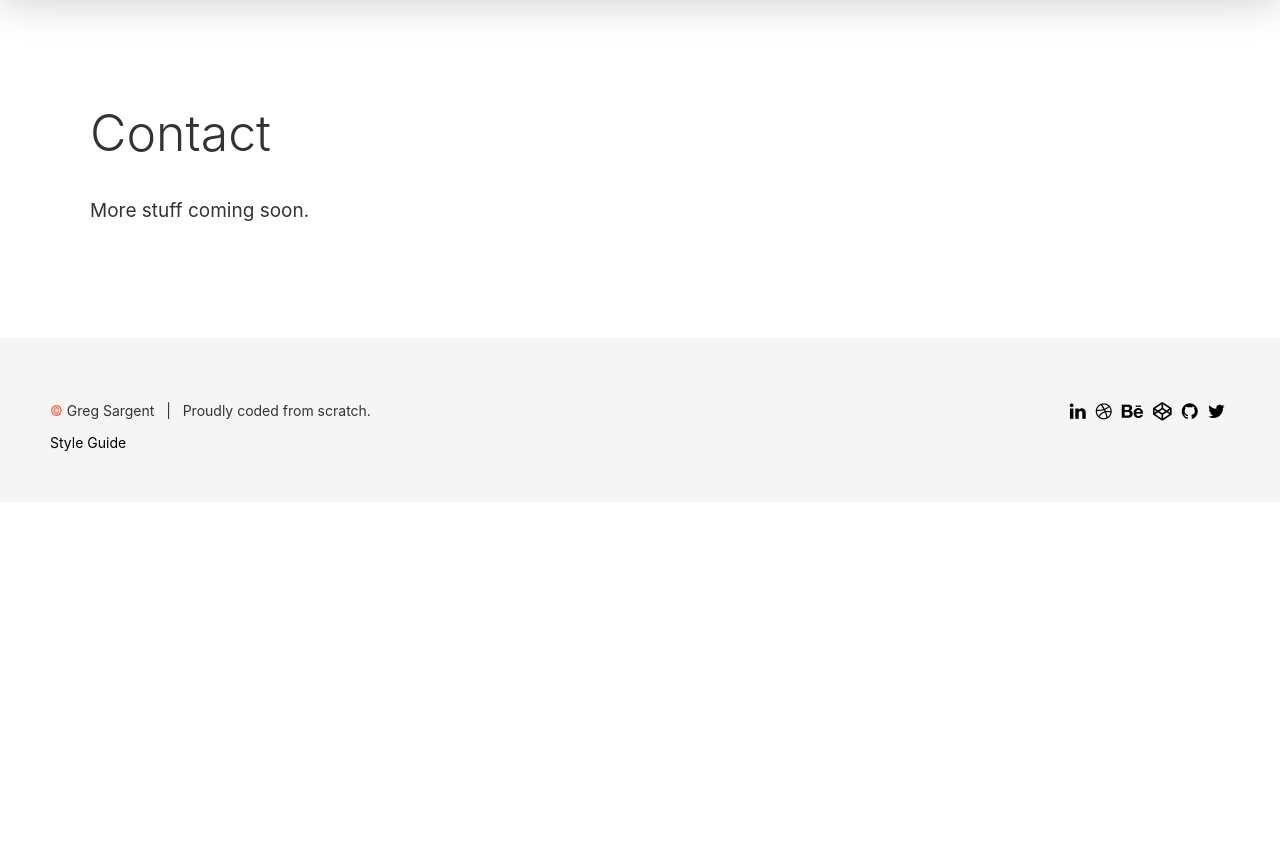
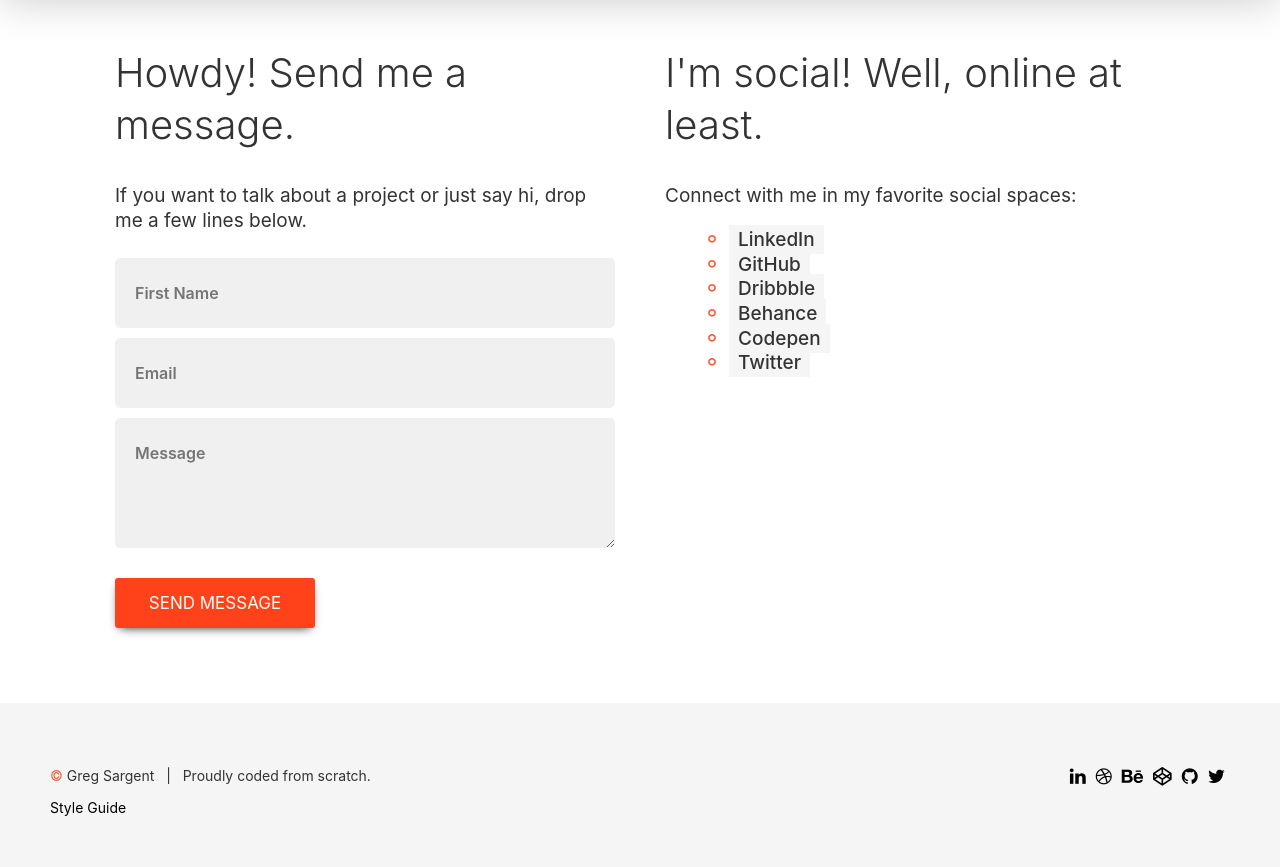
Before and after one commit to gksargent/gsargent.info, a PHP site: page /contact in a window 1280 px wide. Shown: the part 103-970 px from the top of the page. Before the commit the page ends 554 px from the top, so only its background shows below. Run offline with PHP 8.4, Linux system fonts and the light colour scheme; data that the repository does not hold is empty.

Commit message:
added contact page & form

```diff
--- a/about/index.php
+++ b/about/index.php
@@ -1,7 +1,6 @@
 <!DOCTYPE html>
 <html lang="en">
 <head>
-  <meta charset="UTF-8" />
   <link rel="stylesheet" href="/css/main.processed.css">
   <title>About | Greg Sargent, UI/Ix Designer</title>
   <meta name="description" content="Greg is a UX/UI Designer in the north Dallas area. Specializing in minimal modern design, Greg is currently working in the FinTech industry designing personal financial management tools at Alkami.">
--- a/articles/index.php
+++ b/articles/index.php
@@ -1,7 +1,6 @@
 <!DOCTYPE html>
 <html lang="en">
 <head>
-  <meta charset="UTF-8" />
   <link rel="stylesheet" href="/css/main.processed.css">
   <title>Articles | Greg Sargent, UI/Ix Designer</title>
   <meta name="description" content="Greg is a UX/UI Designer in the north Dallas area. Specializing in minimal modern design, Greg is currently working in the FinTech industry designing personal financial management tools at Alkami.">
--- a/contact/index.php
+++ b/contact/index.php
@@ -1,7 +1,14 @@
+<?php
+
+  if($_POST["message"]) {
+    mail("gksargent@gmail.com", "New message from gsargent.info contact page", $_POST["message"], "From:an@email.address");
+  }
+
+ ?>
+
 <!DOCTYPE html>
 <html lang="en">
 <head>
-  <meta charset="UTF-8" />
   <link rel="stylesheet" href="/css/main.processed.css">
   <title>College | Greg Sargent, UI/Ix Designer</title>
   <meta name="description" content="Greg is a UX/UI Designer in the north Dallas area. Specializing in minimal modern design, Greg is currently working in the FinTech industry designing personal financial management tools at Alkami.">
@@ -15,14 +22,42 @@
 <div class="content_wrapper">
 
   <main>
+    <div class="container">
+        <div class="columns">
 
-        <div class="container">
-          <div class="full">
-            <h1>Contact</h1>
-            <p>More stuff coming soon.</p>
-          </div>
-        </div><!-- end container -->
+          <div class="one-half column">
+            <h2>Howdy! Send me a message.</h2>
+            <p>If you want to talk about a project or just say hi, drop me a few lines below.
+            <form method="post" action="#">
+          <input type="text"
+                 placeholder="First Name"
+                 required="required"/>
+          <input type="email"
+                 placeholder="Email"
+                 required="required"/>
+          <textarea rows="4"
+                    placeholder="Message"
+                    required="required"></textarea>
+          <button class="primary-button"
+                  type="submit">Send Message</button>
+        </form>
+          </div> <!-- end half column -->
 
+          <div class="one-half column">
+            <h2>I'm social! Well, online at least.</h2>
+            <p>Connect with me in my favorite social spaces:</p>
+            <ul class="no-bullets">
+              <li><a href="https://www.linkedin.com/in/gksargent/" target="_blank">LinkedIn</a></li>
+              <li><a href="https://github.com/gksargent" target="_blank">GitHub</a></li>
+              <li><a href="https://dribbble.com/gksargent" target="_blank">Dribbble</a></li>
+              <li><a href="https://www.behance.net/gksargent44bc" target="_blank">Behance</a></li>
+              <li><a href="https://codepen.io/gsargent/" target="_blank">Codepen</a></li>
+              <li><a href="https://twitter.com/GregKSargent" target="_blank">Twitter</a></li>
+            </ul>
+          </div> <!-- end half column -->
+
+        </div><!-- end columns -->
+      </div><!-- end container -->
   </main>
 </div><!-- end content_wrapper -->
 
--- a/css/main.processed.css
+++ b/css/main.processed.css
@@ -1,4 +1,3 @@
-@charset "UTF-8";
 .color_swatches {
   background-color: white;
   border-radius: 5px;
@@ -87,7 +86,7 @@ tt {
 body {
   background-color: white;
   color: #333333;
-  font-family: -apple-system, BlinkMacSystemFont, “Segoe UI”, Roboto, Helvetica, Arial, sans-serif;
+  font-family: -apple-system, BlinkMacSystemFont, "Segoe UI", Roboto, Helvetica, Arial, sans-serif;
   font-size: 19px;
   font-weight: 400;
   height: 100vh;
@@ -191,6 +190,9 @@ figure {
   margin-left: auto;
   margin-right: auto; }
 
+.no-bullets {
+  list-style-type: none; }
+
 .primary-button {
   background-color: #ff421a;
   border: none;
@@ -199,7 +201,7 @@ figure {
   color: white;
   cursor: pointer;
   display: inline-block;
-  font-family: -apple-system, BlinkMacSystemFont, “Segoe UI”, Roboto, Helvetica, Arial, sans-serif;
+  font-family: -apple-system, BlinkMacSystemFont, "Segoe UI", Roboto, Helvetica, Arial, sans-serif;
   font-size: 17px;
   padding: 15px 25px;
   text-transform: uppercase;
@@ -221,17 +223,16 @@ Grid visualization stuff
 ======================================
 */
 .container {
-  margin: 10px auto;
+  margin: 0 auto;
   max-width: 1100px;
-  padding: 10px;
   width: 100%; }
 
 .columns {
   display: flex; }
   .columns .column {
-    margin: 10px 0 10px 0;
+    margin: 0;
     min-height: 25px;
-    padding: 10px; }
+    padding: 0 25px 0 25px; }
   .columns .full {
     width: 100%; }
   .columns .one-half {
@@ -531,7 +532,6 @@ footer {
 
 .cta-container {
   background-color: black;
-  color: black;
   font-size: 25px;
   height: 300px; }
   .cta-container .column {
@@ -563,8 +563,7 @@ footer {
   transition: all 250ms ease; }
 
 .cta-left:hover, .cta-right:hover {
-  opacity: .8;
-  transform: scale(10%); }
+  opacity: .8; }
 
 #portfolio-left {
   margin-right: 45px; }
@@ -653,4 +652,24 @@ footer {
   padding-left: 40px;
   text-transform: uppercase; }
 
+form {
+  display: flex;
+  flex-direction: column; }
+  form input, form textarea {
+    background-color: #f0f0f0;
+    border: none;
+    border-radius: 5px;
+    color: #333333;
+    font-family: -apple-system, BlinkMacSystemFont, "Segoe UI", Roboto, Helvetica, Arial, sans-serif;
+    font-size: 16px;
+    font-weight: 600;
+    margin: 5px 0;
+    padding: 25px 20px;
+    transition: all 250ms ease; }
+  form input:hover, form textarea:hover {
+    background-color: #e3e3e3; }
+  form button {
+    margin-top: 25px;
+    max-width: 200px; }
+
 /*# sourceMappingURL=main.processed.css.map */
--- a/css/main.scss
+++ b/css/main.scss
@@ -12,3 +12,4 @@
 @import "partials/footer";
 @import "partials/cta";
 @import "partials/about";
+@import "partials/forms";
--- a/css/partials/_base.scss
+++ b/css/partials/_base.scss
@@ -143,3 +143,7 @@ figure {
   margin-left: auto;
   margin-right: auto;
 }
+
+.no-bullets {
+  list-style-type: none;
+}
--- a/css/partials/_cta.scss
+++ b/css/partials/_cta.scss
@@ -1,6 +1,5 @@
 .cta-container {
   background-color: black;
-  color: black;
   font-size: 25px;
   height: 300px;
 
@@ -38,5 +37,4 @@
 
 .cta-left:hover, .cta-right:hover {
   opacity: .8;
-  transform: scale(10%);
 }
--- a/css/partials/_typography.scss
+++ b/css/partials/_typography.scss
@@ -1,5 +1,5 @@
-$body-font-family: -apple-system, BlinkMacSystemFont, “Segoe UI”, Roboto, Helvetica, Arial, sans-serif;
-$heading-font-family: -apple-system, BlinkMacSystemFont, “Segoe UI”, Roboto, Helvetica, Arial, sans-serif;
+$body-font-family: -apple-system, BlinkMacSystemFont, "Segoe UI", Roboto, Helvetica, Arial, sans-serif;
+$heading-font-family: -apple-system, BlinkMacSystemFont, "Segoe UI", Roboto, Helvetica, Arial, sans-serif;
 $fixed-font-family: Menlo, Consolas, Monaco, "Liberation Mono", "Lucida Console", monospace;
 
 // Font weights
--- a/projects/index.php
+++ b/projects/index.php
@@ -1,7 +1,6 @@
 <!DOCTYPE html>
 <html lang="en">
 <head>
-  <meta charset="UTF-8" />
   <link rel="stylesheet" href="/css/main.processed.css">
   <title>Projects | Greg Sargent, UI/Ix Designer</title>
   <meta name="description" content="Greg is a UX/UI Designer in the north Dallas area. Specializing in minimal modern design, Greg is currently working in the FinTech industry designing personal financial management tools at Alkami.">
--- a/styleguide/branding.php
+++ b/styleguide/branding.php
@@ -1,7 +1,7 @@
 <!DOCTYPE html>
 <html lang="en">
 <head>
-  <meta charset="UTF-8" />
+
   <link rel="stylesheet" href="/css/main.processed.css">
   <title>Style Guide | Greg Sargent, UI/Ix Designer</title>
   <?php // This php pulls in head.php to create the meta and links
--- a/styleguide/elements.php
+++ b/styleguide/elements.php
@@ -1,7 +1,6 @@
 <!DOCTYPE html>
 <html lang="en">
 <head>
-  <meta charset="UTF-8" />
   <link rel="stylesheet" href="/css/main.processed.css">
   <title>Style Guide | Greg Sargent, UI/Ix Designer</title>
   <?php // This php pulls in head.php to create the meta and links
--- a/styleguide/grids.php
+++ b/styleguide/grids.php
@@ -1,7 +1,6 @@
 <!DOCTYPE html>
 <html lang="en">
 <head>
-  <meta charset="UTF-8" />
   <link rel="stylesheet" href="/css/main.processed.css">
   <title>Style Guide | Greg Sargent, UI/Ix Designer</title>
   <?php // This php pulls in head.php to create the meta and links
--- a/styleguide/index.php
+++ b/styleguide/index.php
@@ -1,7 +1,6 @@
 <!DOCTYPE html>
 <html lang="en">
 <head>
-  <meta charset="UTF-8" />
   <link rel="stylesheet" href="/css/main.processed.css">
   <title>Style Guide | Greg Sargent, UI/Ix Designer</title>
   <meta name="description" content="Greg is a UX/UI Designer in the north Dallas area. Specializing in minimal modern design, Greg is currently working in the FinTech industry designing personal financial management tools at Alkami.">
--- a/styleguide/layout.php
+++ b/styleguide/layout.php
@@ -1,7 +1,6 @@
 <!DOCTYPE html>
 <html lang="en">
 <head>
-  <meta charset="UTF-8" />
   <link rel="stylesheet" href="/css/main.processed.css">
   <title>Style Guide | Greg Sargent, UI/Ix Designer</title>
   <?php // This php pulls in head.php to create the meta and links
--- a/styleguide/navigation.php
+++ b/styleguide/navigation.php
@@ -1,7 +1,6 @@
 <!DOCTYPE html>
 <html lang="en">
 <head>
-  <meta charset="UTF-8" />
   <link rel="stylesheet" href="/css/main.processed.css">
   <title>Style Guide | Greg Sargent, UI/Ix Designer</title>
   <?php // This php pulls in head.php to create the meta and links
--- a/styleguide/references.php
+++ b/styleguide/references.php
@@ -1,7 +1,6 @@
 <!DOCTYPE html>
 <html lang="en">
 <head>
-  <meta charset="UTF-8" />
   <link rel="stylesheet" href="/css/main.processed.css">
   <title>Style Guide | Greg Sargent, UI/Ix Designer</title>
   <?php // This php pulls in head.php to create the meta and links
--- a/styleguide/typography.php
+++ b/styleguide/typography.php
@@ -1,7 +1,6 @@
 <!DOCTYPE html>
 <html lang="en">
 <head>
-  <meta charset="UTF-8" />
   <link rel="stylesheet" href="/css/main.processed.css">
   <title>Style Guide | Greg Sargent, UI/Ix Designer</title>
   <?php // This php pulls in head.php to create the meta and links
```
Also changed, not shown: css/partials/_forms.scss (added, +30 -0 lines), css/partials/_grids.scss (+4 -4 lines), 1 other file.
